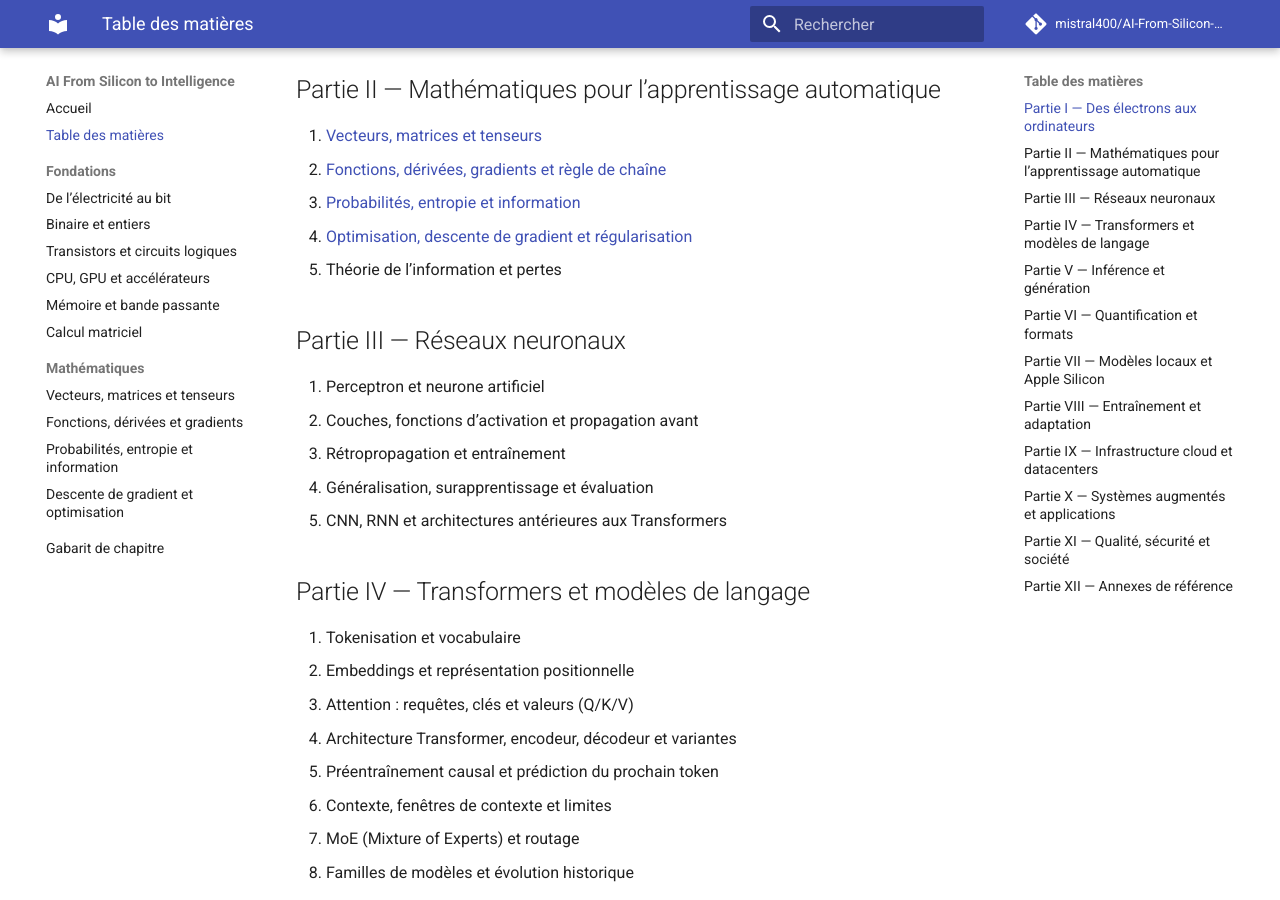
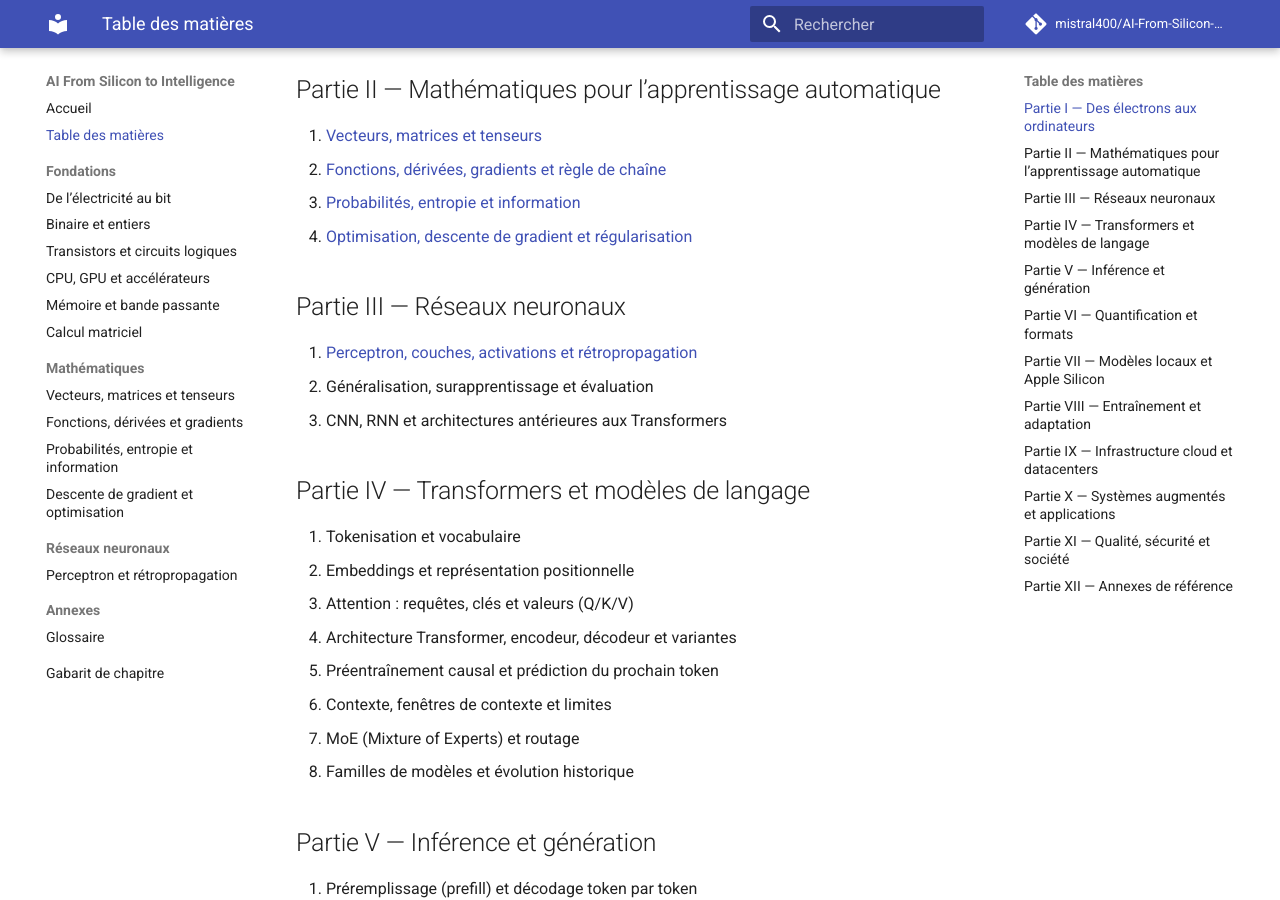
Before and after one commit to mistral400/AI-From-Silicon-to-Intelligence, an MkDocs documentation site: the page built from book/table-of-contents.md, in a window 1280 px wide and 900 px high, scrolled down 509 px. Built offline with MkDocs 1.6.1 and Material for MkDocs 9.7.7, drawn with Linux system fonts in a browser that asks for light colours; comment, search, counter and statistics services are not loaded; some of the changed text lies outside the part shown.

Commit message:
Ajoute un chapitre sur les réseaux neuronaux

```diff
--- a/book/table-of-contents.md
+++ b/book/table-of-contents.md
@@ -17,94 +17,90 @@ Cette structure initiale organise les sujets du cahier des charges par dépendan
 8. [Fonctions, dérivées, gradients et règle de chaîne](part-01-foundations/functions-derivatives-gradients.md)
 9. [Probabilités, entropie et information](part-01-foundations/probability-entropy-information.md)
 10. [Optimisation, descente de gradient et régularisation](part-01-foundations/gradient-descent-optimization.md)
-11. Théorie de l’information et pertes
-
 ## Partie III — Réseaux neuronaux
 
-12. Perceptron et neurone artificiel
-13. Couches, fonctions d’activation et propagation avant
-14. Rétropropagation et entraînement
-15. Généralisation, surapprentissage et évaluation
-16. CNN, RNN et architectures antérieures aux Transformers
+11. [Perceptron, couches, activations et rétropropagation](part-02-neural-networks/perceptron-forward-backpropagation.md)
+12. Généralisation, surapprentissage et évaluation
+13. CNN, RNN et architectures antérieures aux Transformers
 
 ## Partie IV — Transformers et modèles de langage
 
-17. Tokenisation et vocabulaire
-18. Embeddings et représentation positionnelle
-19. Attention : requêtes, clés et valeurs (Q/K/V)
-20. Architecture Transformer, encodeur, décodeur et variantes
-21. Préentraînement causal et prédiction du prochain token
-22. Contexte, fenêtres de contexte et limites
-23. MoE (Mixture of Experts) et routage
-24. Familles de modèles et évolution historique
+14. Tokenisation et vocabulaire
+15. Embeddings et représentation positionnelle
+16. Attention : requêtes, clés et valeurs (Q/K/V)
+17. Architecture Transformer, encodeur, décodeur et variantes
+18. Préentraînement causal et prédiction du prochain token
+19. Contexte, fenêtres de contexte et limites
+20. MoE (Mixture of Experts) et routage
+21. Familles de modèles et évolution historique
 
 ## Partie V — Inférence et génération
 
-25. Préremplissage (prefill) et décodage token par token
-26. KV cache : calcul, mémoire et compromis
-27. Sampling : température, top-k, top-p et pénalités
-28. Reasoning, sorties structurées et limites observables
-29. Latence, débit, batch et concurrence
-30. Speculative decoding et autres optimisations
+22. Préremplissage (prefill) et décodage token par token
+23. KV cache : calcul, mémoire et compromis
+24. Sampling : température, top-k, top-p et pénalités
+25. Reasoning, sorties structurées et limites observables
+26. Latence, débit, batch et concurrence
+27. Speculative decoding et autres optimisations
 
 ## Partie VI — Quantification et formats
 
-31. Virgule flottante, précision et erreurs numériques
-32. Quantification post-training et quantification pendant l’entraînement
-33. INT8, INT4 et formats mixtes
-34. GGUF : conteneur, métadonnées et tenseurs
-35. Quantifications K-quants et IQ : interpréter les noms sans généraliser
-36. Calculer poids, mémoire d’exécution et cache
+28. Virgule flottante, précision et erreurs numériques
+29. Quantification post-training et quantification pendant l’entraînement
+30. INT8, INT4 et formats mixtes
+31. GGUF : conteneur, métadonnées et tenseurs
+32. Quantifications K-quants et IQ : interpréter les noms sans généraliser
+33. Calculer poids, mémoire d’exécution et cache
 
 ## Partie VII — Modèles locaux et Apple Silicon
 
-37. Exécuter des modèles localement : composants et contraintes
-38. llama.cpp et Metal
-39. MLX et MLX-LM
-40. LM Studio et Ollama
-41. Apple Silicon : CPU, GPU, Neural Engine et Unified Memory
-42. Pression mémoire, swap, bande passante et mesures
-43. Comparer Mac, PC avec GPU et serveurs
+34. Exécuter des modèles localement : composants et contraintes
+35. llama.cpp et Metal
+36. MLX et MLX-LM
+37. LM Studio et Ollama
+38. Apple Silicon : CPU, GPU, Neural Engine et Unified Memory
+39. Pression mémoire, swap, bande passante et mesures
+40. Comparer Mac, PC avec GPU et serveurs
 
 ## Partie VIII — Entraînement et adaptation
 
-44. Datasets, provenance, licences et contamination
-45. Pipeline de données et nettoyage
-46. Préentraînement : objectifs, lots et calcul
-47. Fine-tuning supervisé et paramètres efficaces
-48. Post-training, préférences, alignement et évaluation
-49. Distillation et données synthétiques
-50. Coûts et reproductibilité des expériences
+41. Datasets, provenance, licences et contamination
+42. Pipeline de données et nettoyage
+43. Préentraînement : objectifs, lots et calcul
+44. Fine-tuning supervisé et paramètres efficaces
+45. Post-training, préférences, alignement et évaluation
+46. Distillation et données synthétiques
+47. Coûts et reproductibilité des expériences
 
 ## Partie IX — Infrastructure cloud et datacenters
 
-51. GPU NVIDIA, AMD, TPU et accélérateurs alternatifs
-52. Nœuds, interconnexions, réseaux et stockage
-53. Entraînement distribué et parallélismes
-54. Serving, ordonnanceurs, batching et moteurs d’inférence
-55. Énergie, refroidissement, disponibilité et coûts
-56. Mise à l’échelle et goulots d’étranglement
+48. GPU NVIDIA, AMD, TPU et accélérateurs alternatifs
+49. Nœuds, interconnexions, réseaux et stockage
+50. Entraînement distribué et parallélismes
+51. Serving, ordonnanceurs, batching et moteurs d’inférence
+52. Énergie, refroidissement, disponibilité et coûts
+53. Mise à l’échelle et goulots d’étranglement
 
 ## Partie X — Systèmes augmentés et applications
 
-57. Embeddings et recherche sémantique
-58. RAG : indexation, récupération, génération et évaluation
-59. Tool calling et interfaces avec les logiciels
-60. Agents : boucle, mémoire, planification et contrôles
-61. Multimodalité : texte, image, audio et vidéo
-62. Génération d’images, diffusion et modèles génératifs
+54. Embeddings et recherche sémantique
+55. RAG : indexation, récupération, génération et évaluation
+56. Tool calling et interfaces avec les logiciels
+57. Agents : boucle, mémoire, planification et contrôles
+58. Multimodalité : texte, image, audio et vidéo
+59. Génération d’images, diffusion et modèles génératifs
 
 ## Partie XI — Qualité, sécurité et société
 
-63. Évaluation des modèles et conception de benchmarks
-64. Hallucinations, incertitude et vérification
-65. Sécurité, vie privée, risques et limites
-66. Modèles ouverts, open-weight et propriétaires
-67. Impacts économiques, énergétiques et sociaux
+60. Évaluation des modèles et conception de benchmarks
+61. Hallucinations, incertitude et vérification
+62. Sécurité, vie privée, risques et limites
+63. Modèles ouverts, open-weight et propriétaires
+64. Impacts économiques, énergétiques et sociaux
 
 ## Partie XII — Annexes de référence
 
-- Glossaire et index
+- [Glossaire](glossary.md) et index (à créer)
 - Chronologie des jalons et des familles de modèles
 - Formats numériques et quantifications
 - Paramètres d’inférence et unités
--- a/mkdocs.yml
+++ b/mkdocs.yml
@@ -35,4 +35,8 @@ nav:
       - Fonctions, dérivées et gradients: part-01-foundations/functions-derivatives-gradients.md
       - Probabilités, entropie et information: part-01-foundations/probability-entropy-information.md
       - Descente de gradient et optimisation: part-01-foundations/gradient-descent-optimization.md
+  - Réseaux neuronaux:
+      - Perceptron et rétropropagation: part-02-neural-networks/perceptron-forward-backpropagation.md
+  - Annexes:
+      - Glossaire: glossary.md
   - Gabarit de chapitre: chapter-template.md
```
Also changed, not shown: README.md (+1 -1 lines), TODO.md (+8 -2 lines), book/glossary.md (added, +69 -0 lines), book/index.md (+2 -0 lines), book/part-02-neural-networks/perceptron-forward-backpropagation.md (added, +194 -0 lines), book/figures/fig-03-activations-01.png (added), book/figures/fig-03-mlp-01.png (added), 2 other files.
